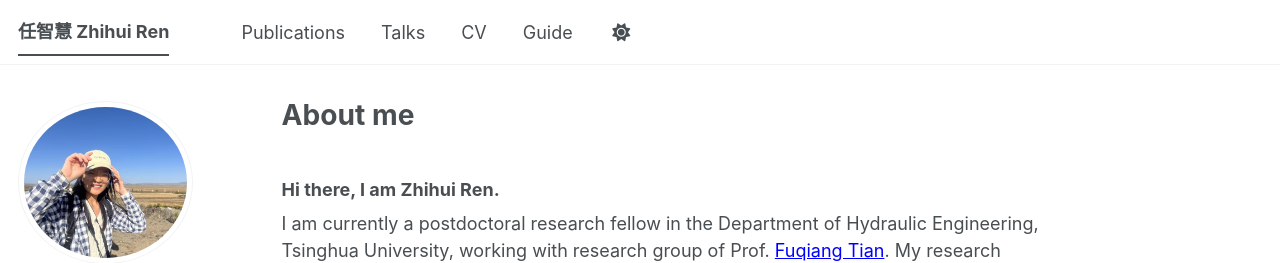
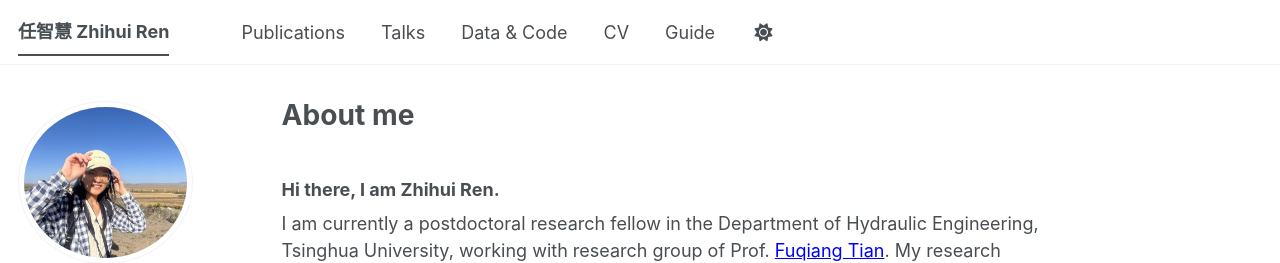
Before and after one commit to 68kellyren/68kellyren.github.io, a Jekyll site: the page built from _pages/about.md, in a window 1280 px wide. Shown: the top 263 px of the page. Built offline with Jekyll 4.4.1, drawn with Linux system fonts in a browser that asks for light colours; a script bundle is joined from its source files by our own code; library files that are not in the unit come from our copies.

Commit message:
Update navigation.yml

```diff
--- a/_data/navigation.yml
+++ b/_data/navigation.yml
@@ -13,6 +13,9 @@ main:
 
   - title: "Talks"
     url: /talks/
+
+  - title: "Data & Code"
+    url: /data-code/
 
 #  - title: "Teaching"
 #    url: /teaching/
```
